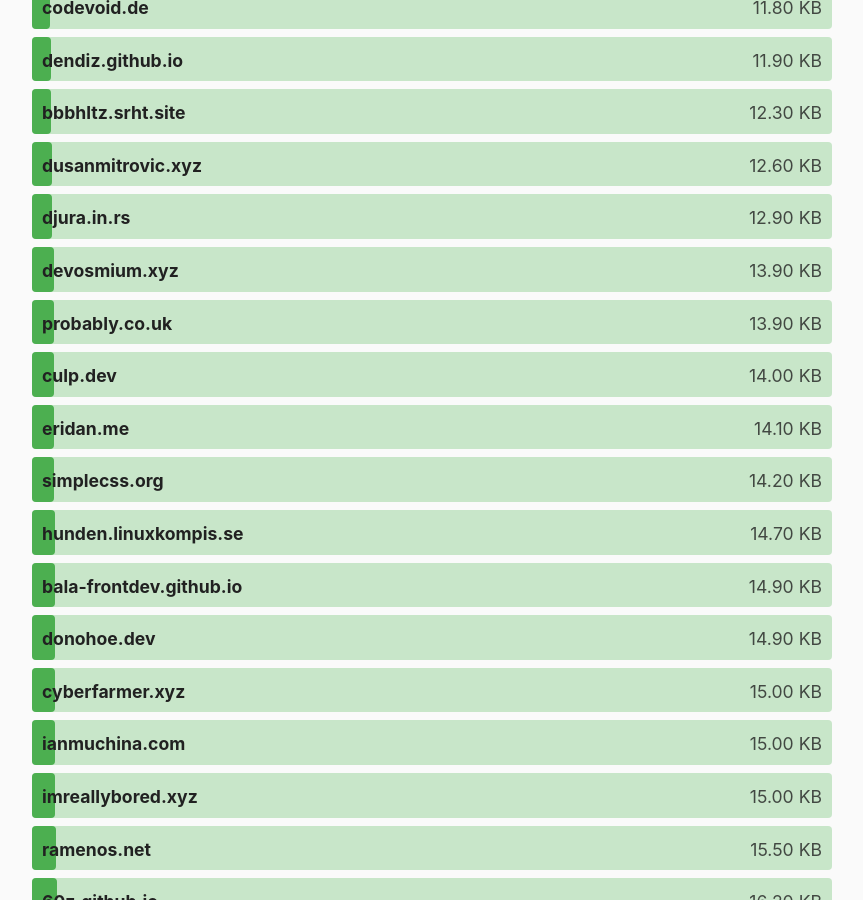
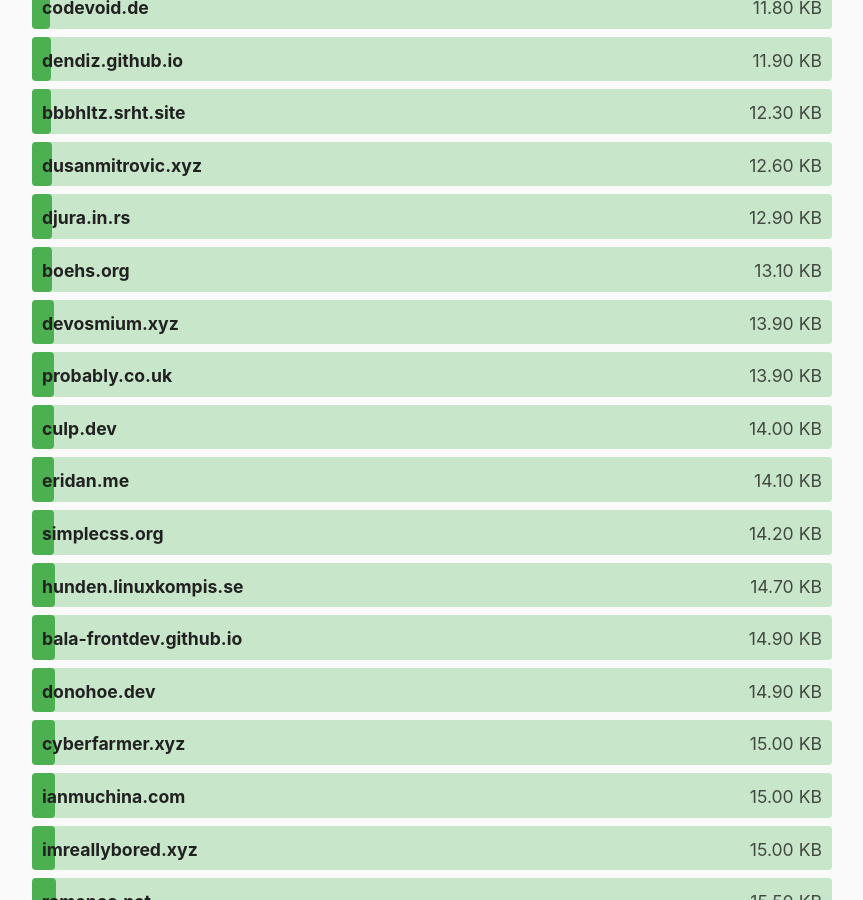
Before and after one commit to kevquirk/512kb.club, a Jekyll site: the page built from index.md, in a window 1280 px wide and 900 px high, scrolled down 4639 px. Shown: the whole window, without its empty margins (208-1071 px from the left). Built offline with Jekyll 4.4.1, drawn with Linux system fonts in a browser that asks for light colours.

Commit message:
https://gtmetrix.com/reports/boehs.org/p5EFkw4i/

```diff
--- a/_data/sites.yml
+++ b/_data/sites.yml
@@ -233,6 +233,11 @@
   size: 42.7
   last_checked: 2021-12-23
 
+- domain: boehs.org
+  url: http://boehs.org/
+  size: 13.1
+  last_checked: 2022-01-04
+
 - domain: brainbaking.com
   url: https://brainbaking.com/
   size: 250
```
